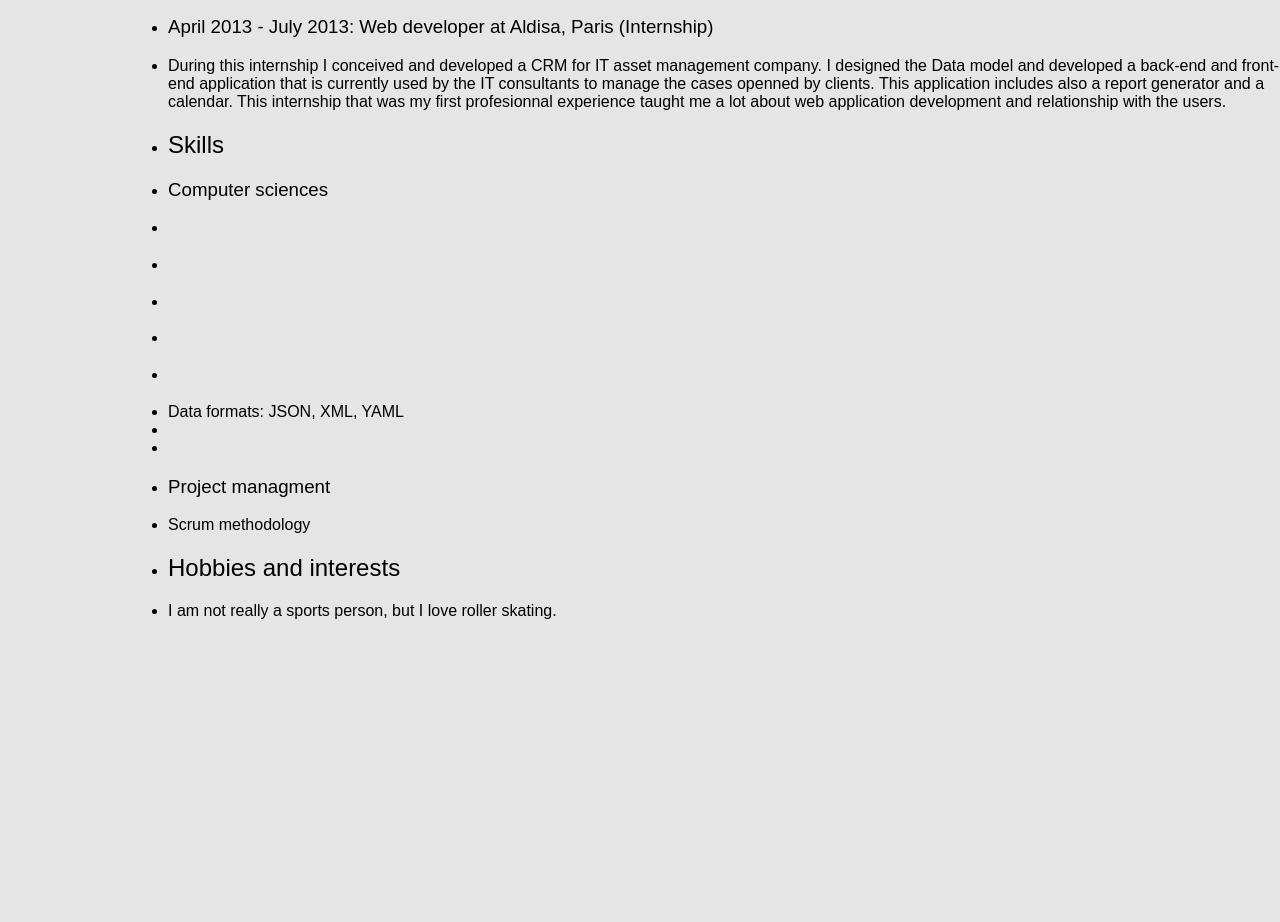
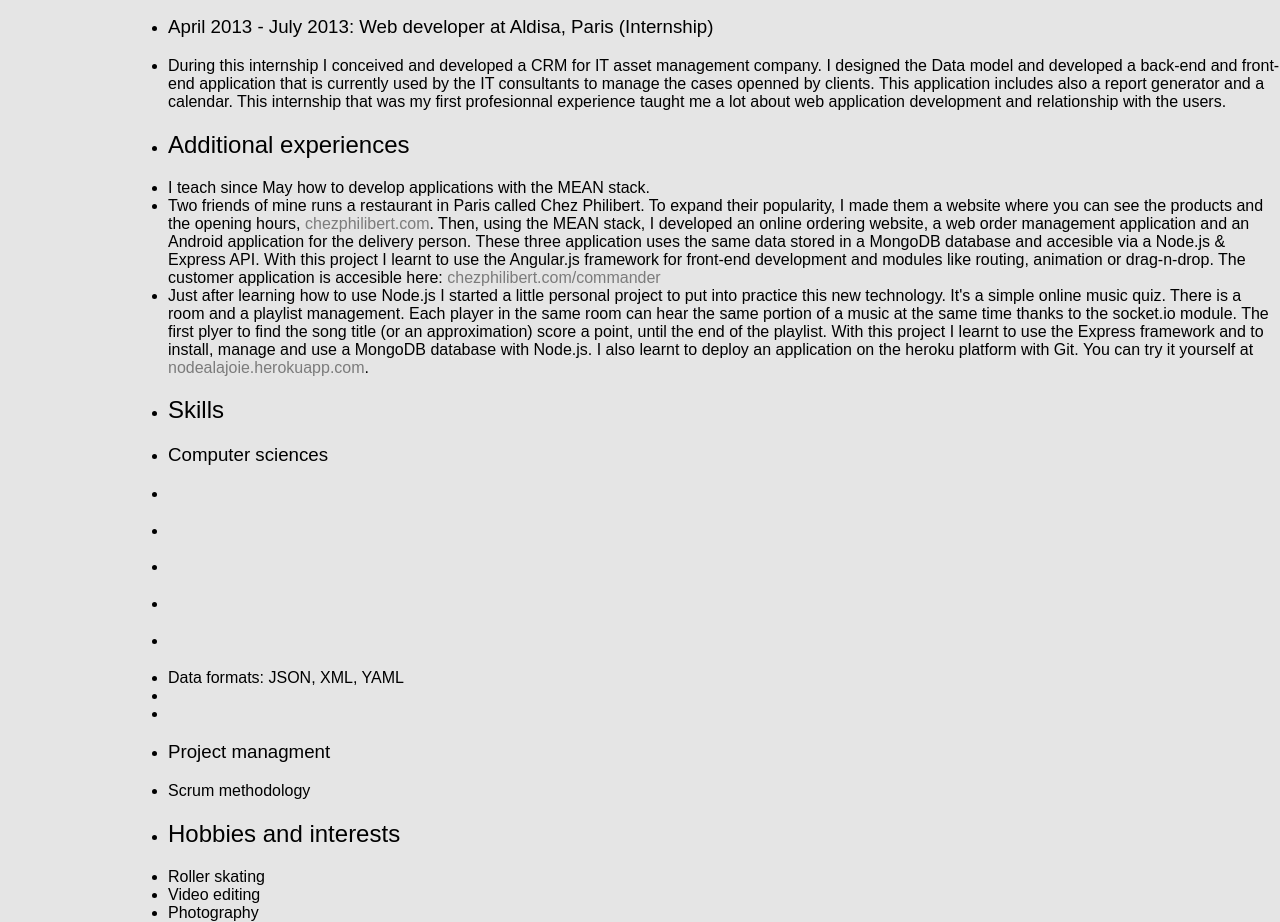
Before and after one commit to paulvarache/resume, a website: page index.html in a window 1280 px wide. Shown: the part 945-1867 px from the top of the page. Before the commit the page ends 1565 px from the top, so only its background shows below. Drawn offline with Linux system fonts and the light colour scheme.

Commit message:
printing

```diff
--- a/index.html
+++ b/index.html
@@ -76,7 +76,7 @@
                     2012 - C2i (Computer and internet certificate intermediate)
                 </li>
                 <li is="expandable-li" title="2011 - Baccalauréat STI génie électronique mention bien (A level)" level="2">
-                    A level option industrial and technological sciences and more precisely electronics engeering
+                    A level option industrial and technological sciences and more precisely electronics engeneering
                 </li>
                 <li is="styled-li">
                     <h2>Work experiences</h2>
@@ -84,7 +84,7 @@
                 <li is="styled-li" level="2">
                     <h3>September 2013 - now: Web consultant at Ysance, Paris (Permanent position)</h3>
                 </li>
-                <li is="expandable-li" level="3" title="External misson at Veolia (6 months)">
+                <li is="expandable-li" level="3" title="External mission at Veolia (6 months)">
                     Veolia is specialised in recycling, water delivery and energy solutions. I integrated the IT department team to
                     help in the differents running projects. Our team's aim is to provide real-time data to help the decision making
                     (for more informations see the <a href="resources/veolia_sf.pdf" target="_blank">2014 OSISoft user conference presentation</a>).
@@ -123,6 +123,30 @@
                     to manage the cases openned by clients. This application includes also a report generator and a calendar.
                     This internship that was my first profesionnal experience taught me a lot about web application development and
                     relationship with the users.
+                </li>
+                <li is="styled-li" style="page-break-before: always;">
+                    <h2>Additional experiences</h2>
+                </li>
+                <li is="expandable-li" level="2" title="JavaScript teaching (since May, on personal time)">
+                    I teach since May how to develop applications with the MEAN stack.
+                </li>
+                <li is="expandable-li" level="2" title="Personal project: Chez Philibert (3 weeks on personal time)">
+                    Two friends of mine runs a restaurant in Paris called Chez Philibert. To expand their popularity, I made them a website
+                    where you can see the products and the opening hours, <a href="http://chezphilibert.com" target="_blank">chezphilibert.com</a>.
+                    Then, using the MEAN stack, I developed an online ordering website, a web order management application and an Android application for
+                    the delivery person. These three application uses the same data stored in a MongoDB database and accesible via a Node.js &
+                    Express API. With this project I learnt to use the Angular.js framework for front-end development and modules like routing,
+                    animation or drag-n-drop. The customer application is accesible here:
+                    <a href="http://chezphilibert.com/#/commander" target="_blank">chezphilibert.com/commander</a>
+                </li>
+                <li is="expandable-li" level="2" title="Personal project: Node à la joie (1 month on personal time)">
+                    Just after learning how to use Node.js I started a little personal project to put into practice this new technology.
+                    It's a simple online music quiz. There is a room and a playlist management. Each player in the same room can hear
+                    the same portion of a music at the same time thanks to the socket.io module. The first plyer to find the song title (or an approximation)
+                    score a point, until the end of the playlist.
+                    With this project I learnt to use the Express framework and to install, manage and use a MongoDB database with Node.js.
+                    I also learnt to deploy an application on the heroku platform with Git.
+                    You can try it yourself at <a href="http://nodealajoie.herokuapp.com" target="_blank">nodealajoie.herokuapp.com</a>.
                 </li>
                 <li is="styled-li">
                     <h2>Skills</h2>
@@ -198,8 +222,14 @@
                 <li is="styled-li">
                     <h2>Hobbies and interests</h2>
                 </li>
-                <li is="expandable-li" level="2" title="Roller skating">
-                    I am not really a sports person, but I love roller skating.
+                <li is="styled-li" level="2">
+                    Roller skating
+                </li>
+                <li is="styled-li" level="2">
+                    Video editing
+                </li>
+                <li is="styled-li" level="2">
+                    Photography
                 </li>
             </ul>
         </div>
```
Also changed, not shown: components/expandable-li.html (+6 -10 lines), components/expandable-more.html (+1 -1 lines), components/styled-li.html (+5 -0 lines).
